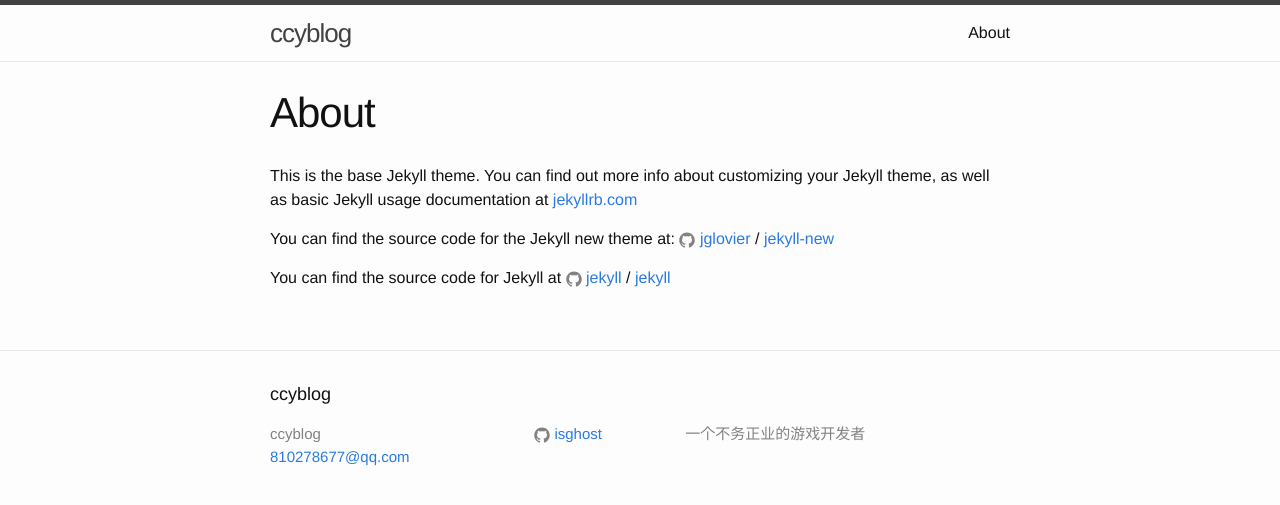
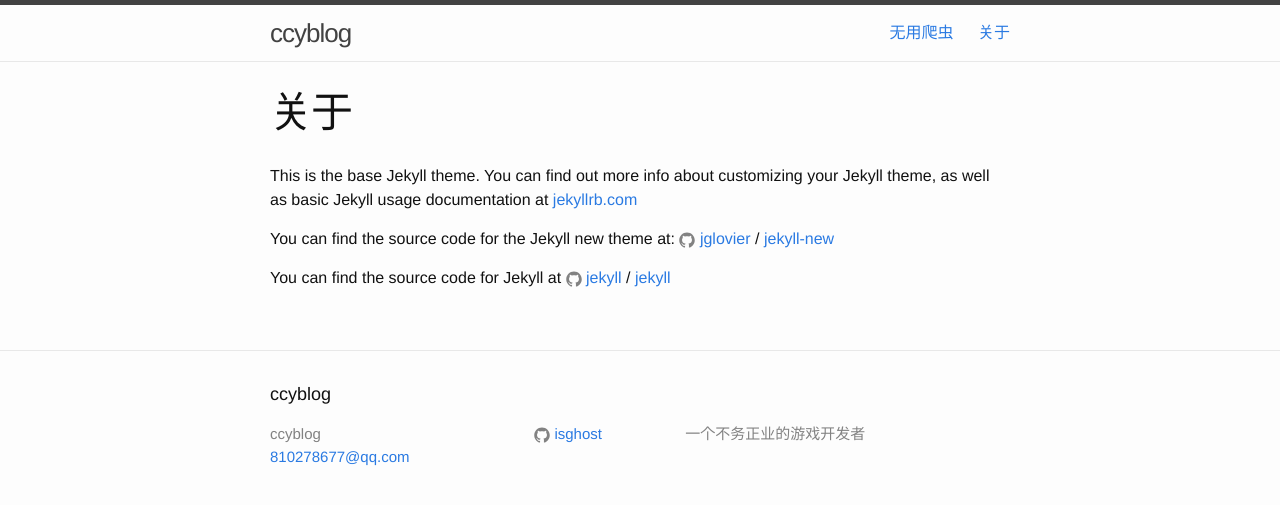
Before and after one commit to isghost/isghost.github.io, a Jekyll site: the page built from about.md, in a window 1280 px wide. Shown: the top 505 px of the page. Built offline with Jekyll 4.4.1, drawn with Linux system fonts in a browser that asks for light colours; comment, search, counter and statistics services are not loaded.

Commit message:
添加部分注释，添加爬虫地址

```diff
--- a/_includes/head.html
+++ b/_includes/head.html
@@ -10,7 +10,9 @@
     <link rel="canonical" href="{{ page.url | replace:'index.html','' | prepend: site.baseurl | prepend: site.url }}">
     <link rel="alternate" type="application/rss+xml" title="{{ site.title }}" href="{{ " /feed.xml
     " | prepend: site.baseurl | prepend: site.url }}">
+    <!-- 百度认证 -->
     <meta name="baidu-site-verification" content="dhgeyY1yNe" />
+    <!-- 百度统计 -->
     <script>
        var _hmt = _hmt || [];
         (function() {
--- a/_includes/header.html
+++ b/_includes/header.html
@@ -14,6 +14,7 @@
       </a>
 
       <div class="trigger">
+        <a class="page-link" href="{{ site.url }}/plum">无用爬虫</a>
         {% for my_page in site.pages %}
           {% if my_page.title %}
           <a class="page-link" href="{{ my_page.url | prepend: site.baseurl }}">{{ my_page.title }}</a>
--- a/_sass/_layout.scss
+++ b/_sass/_layout.scss
@@ -33,7 +33,7 @@
     }
 
     .page-link {
-        color: $text-color;
+        // color: $text-color;
         line-height: $base-line-height;
 
         // Gaps between nav items, but not on the last one
--- a/about.md
+++ b/about.md
@@ -1,6 +1,6 @@
 ---
 layout: page
-title: About
+title: 关于
 permalink: /about/
 ---
 
```
Also changed, not shown: _includes/footer.html (+7 -0 lines).
